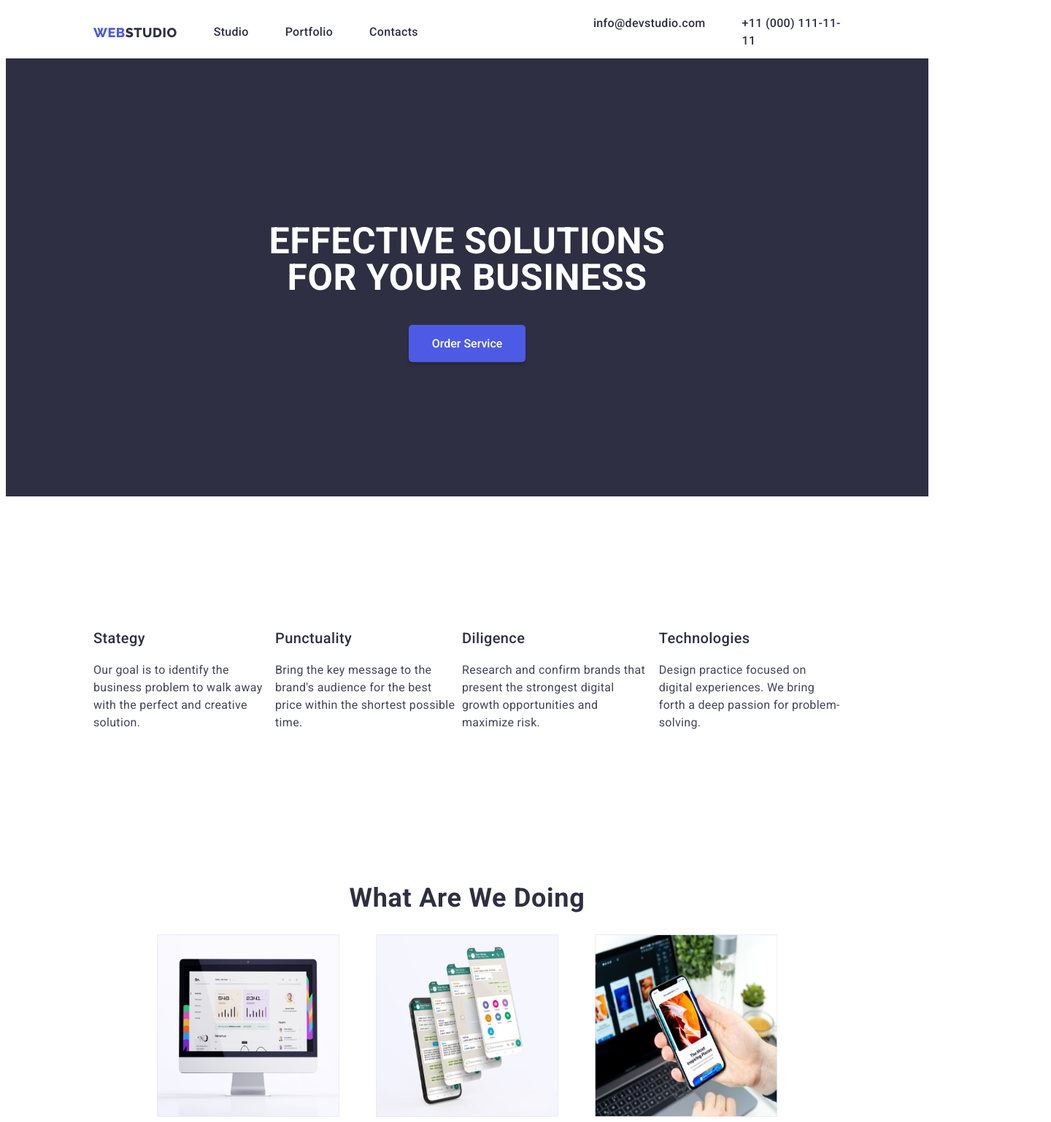
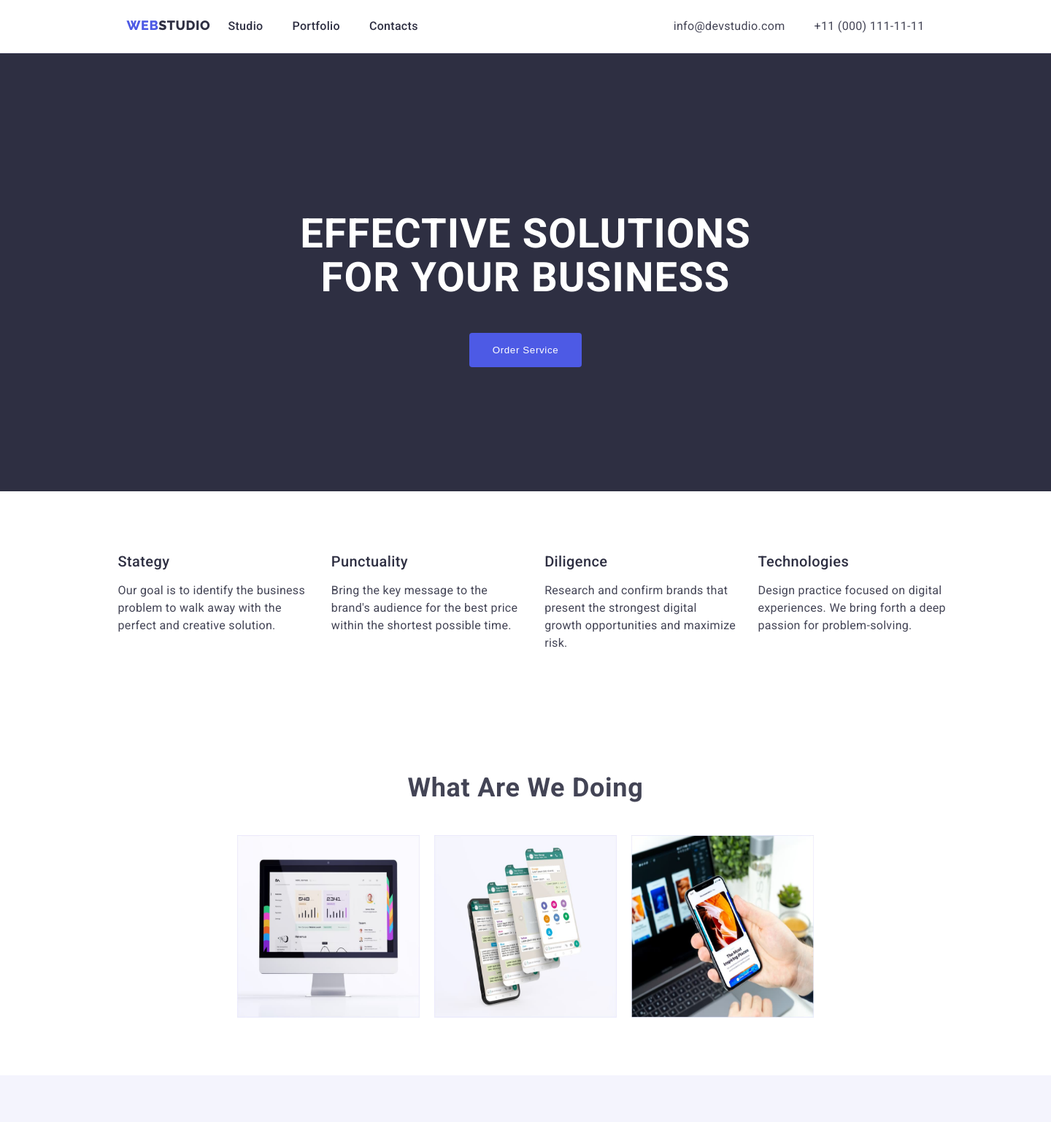
Before and after one commit to wackytsui/goit-markup-hw-03, a plain HTML site: page index.html in a window 1280 px wide. Shown: the top 1537 px of the page at 73% size, 1440 px wide, since content can reach past the window. Drawn offline with Linux system fonts and the light colour scheme.

Commit message:
replacement

```diff
--- a/css/style.css
+++ b/css/style.css
@@ -1,263 +1,242 @@
-:root{
-    --IRIS:#4D5AE5;
+:root {
+    --IRIS: #4D5AE5;
     --button: #2f3eec;
-    --NAVY-BLUE:#2E2F42;
-    --CLOUD:#F4F4FD;
-    --WHITE:#FFF;
-    --SLATE:#434455;
-    --ACTIVE:#ff0000;
+    --NAVY-BLUE: #2E2F42;
+    --CLOUD: #F4F4FD;
+    --WHITE: #FFF;
+    --SLATE: #434455;
+    --ACTIVE: #ff0000;
+    --CORNFLOWER: #E7E9FC;
 }
-body{
+/* start of general styling */
+body {
     font-family: "Roboto", sans-serif;
+    font-size: 16px;
+    font-weight: 400;
+    color: var(--SLATE);
+    line-height: 24px;
+    letter-spacing: 0.32px;
+    width: 1440px;
+    margin: auto;
+}
+.logo {
+    font-family: "Raleway", sans-serif;
+    text-decoration: none;
+    font-size: 18px;
+    font-weight: 800;
+    line-height: 21px;
+    letter-spacing: 0.54px;
+    text-transform: uppercase;
+}
+.logo span:nth-child(1) {
+    color: var(--IRIS);
+}
+.logo span:nth-child(2) {
     color: var(--NAVY-BLUE);
-    font-size: 18px;
-    font-style: normal;
-    font-weight: 800;
-    line-height: 21px; /* 116.667% */
-    letter-spacing: 0.54px;
 }
-.logo{
-    font-family: "Raleway", sans-serif;
-    font-weight: 800;
+.nav-list,
+.nav-contact {
+    margin: 0;
+    list-style: none;
+    padding-left: 0;
+}
+.nav-list .link {
+    color: var(--NAVY-BLUE);
+    text-decoration: none;
+    font-weight: 500;
+}
+.nav-contact .link {
+    color: var(--SLATE);
     text-decoration: none;
 }
-.logo-web{
+.link:hover {
     color: var(--IRIS);
 }
-.logo-studio{
+.hero {
+    background-color: var(--NAVY-BLUE);
+}
+.hero-text {
+    color: var(--WHITE);
+    text-align: center;
+    font-size: 56px;
+    font-weight: 700;
+    line-height: 60px;
+    letter-spacing: 1.12px;
+}
+.hero-btn {
+    border: none;
+    color: var(--WHITE);
+    border-radius: 4px;
+    background: var(--IRIS);
+    font-weight: 500;
+    letter-spacing: 0.64px;
+}
+.body-text-list,
+.body-feature-list,
+.body-team-list {
+    list-style: none;
+    padding-left: 0;
+}
+.body-text-list h3 {
     color: var(--NAVY-BLUE);
+    font-size: 20px;
+    font-weight: 500;
+    letter-spacing: 0.4px;
 }
-.logo-studio-footer{
-    color: var(--WHITE);
-}
-.link-nav-parent{
-    margin: 0px;
-    padding: 0px;
-    text-decoration: none;
-    font-family: "Roboto", sans-serif;
-    font-size: 16px;
-    font-weight: 500;
-    line-height: 24px; /* 150% */
-    letter-spacing: 0.32px;
-
-    /*
-    align-items: center;
-    display: flex;
-    gap: 50px;*/
-}
-.link-nav-contact{
-    color: var(--NAVY-BLUE);
-    text-decoration: none;
-
-    font-size: 16px;
-    font-weight: 500;
-    line-height: 24px; /* 150% */
-    letter-spacing: 0.32px;
-}
-.link-nav{
-    color: var(--NAVY-BLUE);
-    text-decoration:none;
-}
-.link-nav:hover,
-.link-nav:focus{
-    color: var(--IRIS);
-}
-.link-nav:active{
-    color: var(--ACTIVE);
-}
-
-.head-banner {
-background: var(--NAVY-BLUE);
-}
-.head-banner-text {
-    font-size: 50px;
-    line-height: 1;
-    text-transform: uppercase;
-    color: var(--WHITE);
-    margin-bottom: 40px;
+.body-head {
+    font-size: 36px;
+    font-weight: 700;
+    line-height: 40px;
+    letter-spacing: 0.72px;
+    text-transform: capitalize;
     text-align: center;
 }
-.head-banner-button {
-    font-size: 16px;
-    font-family: inherit;
-    font-weight: 500;
-    border: none;
-    cursor: pointer;
-    color: var(--WHITE);
-    background-color: var(--IRIS);
-    border-radius: 5px ;
-    border-color: var(--IRIS);
-    background: var(--IRIS);
-    box-shadow: 0px 4px 4px 0px rgba(0, 0, 0, 0.15);
+.footer-page,
+.footer-page span:nth-child(2) {
+    background-color: var(--NAVY-BLUE);
+    color: var(--CLOUD);
 }
-.head-banner-button:hover {
-    background-color: var(--button);
+/* end of general styling */
+
+/* start of navigation positioning */
+.navigation {
+    display: flex;
+    height: 72px;
+    flex-shrink: 0;
+    border-bottom: 1px solid var(--CORNFLOWER);
+    background: var(--WHITE);
+    align-items: center;
+    justify-content: center;
 }
-
-.head-banner-body{
-    color: var(--NAVY-BLUE, #2E2F42);
-    text-align: center;
-
-    /* Header 2 */
-    font-family: Roboto;
-    font-size: 36px;
-    font-weight: 700;
-    line-height: 40px; /* 111.111% */
-    letter-spacing: 0.72px;
-    text-transform: capitalize;
-}
-.list-text{
-    list-style-type: none;
-    text-decoration-style: none;
-    padding: 0;
-}
-.list-text p{
-    color: var(--SLATE, #434455);
-
-    /* Body */
-    font-family: Roboto;
-    font-size: 16px;
-    font-weight: 400;
-    line-height: 24px; /* 150% */
-    letter-spacing: 0.32px;
-}
-.list-text h3{
-    color: var(--NAVY-BLUE, #2E2F42);
-
-    /* Header 3 */
-    font-family: Roboto;
-    font-size: 20px;
-    font-weight: 500;
-    line-height: 24px; /* 120% */
-    letter-spacing: 0.4px;
-}
-.list-picture{
-    list-style-type: none;
-    padding: 0%;
-}
-.list-picture h2{
-    color: var(--NAVY-BLUE, #2E2F42);
-
-    /* Header 3 */
-    font-family: Roboto;
-    font-size: 20px;
-    font-weight: 500;
-    line-height: 24px; /* 120% */
-    letter-spacing: 0.4px;
-}
-.list-picture p{
-    color: var(--SLATE, #434455);
-
-    /* Body */
-    font-family: Roboto;
-    font-size: 16px;
-    font-weight: 400;
-    line-height: 24px; /* 150% */
-    letter-spacing: 0.32px;
-}
-.head-banner-body-text,
-.head-banner-body-picture{
-    background-color: var(--WHITE);
-    height: 500px;
-}
-.head-banner-body-team{
-    border-color: var(--CLOUD);
-    border-style:solid;
-    box-sizing: border-box;
-    background-color: var(--CLOUD);
-}
-.footer-page{
-    background: var(--NAVY-BLUE);
-    width: auto;
-    height: 312px;
+.logo {
+    display: inline-flex;
+    height: 24px;
     flex-shrink: 0;
 }
-.footer-page p{
-    color: var(--CLOUD, #F4F4FD);
-
-    /* Body */
-    font-family: Roboto;
-    font-size: 16px;
-    font-style: normal;
-    font-weight: 400;
-    line-height: 24px; /* 150% */
-    letter-spacing: 0.32px;
+.nav-list {
+    display: inline-flex;
+    gap: 40px;
+    padding-inline-start: 20px;
 }
-/* position of block / inline-block / flex / inline-flex*/
-
-/* start of header positioning */
-.navigation-container{
-    display: flex;
-    height: 72px;
-    width: auto;
-    padding: 0px;
-    justify-content: center;
-    align-items: center;
-    margin-inline-start: 120px;
-    margin-inline-end: 120px;
+.nav-contact {
+    display: inline-flex;
+    padding-inline-start: 350px;
+    gap: 40px;
 }
-.logo-container{
-    display: inline-flex;
-}
-.link-nav-parent{
-    display: inline-flex;
-    list-style: none;
-    gap: 50px;
-    margin-inline-start: 50px;
-}
-.link-nav-contact{
-    margin-inline-start: 200px;
-    display: inline-flex;
-    list-style: none;
-    gap: 50px;
-}
-/* end of header positioning */
+/* end of navigation positionine */
 
 /* start of hero section */
-.head-banner {
-    width: auto;
-    height: 600px;
+.hero {
     display: flex;
     align-items: center;
     justify-content: center;
     flex-direction: column;
+    text-transform: uppercase;
+    height: 600px;
+    flex-shrink: 0;
 }
-.head-banner-button {
+.hero-btn {
+    display: inline-flex;
     padding: 16px 32px;
+    align-items: flex-start;
+    gap: 10px;
 }
 /* end of hero section */
 
-/* start of text section */
-.head-banner-body-text{
+/* start of section 1 */
+.body-text {
     display: flex;
+    height: 300px;
+    align-items: center;
+    justify-content: center;
+    background-color: var(--WHITE);
+}
+.body-text-list li {
+    display: inline-flex;
+    flex-direction: column;
+    width: 264px;
+    padding-left: 24px;
+}
+.body-text-list li h3{
+    margin-bottom: 0;
+}
+/* end of section 1 */
+
+/* start of section 2 */
+.body-feature {
+    display: flex;
+    height: 500px;
+    align-items: center;
+    justify-content: center;
+    flex-direction: column;
+    background-color: var(--WHITE);
+}
+.body-feature-list {
+    display: inline-flex;
+    gap: 20px;
+}
+/* end of section 2 */
+
+/* start of section 3 */
+.body-team {
+    display: flex;
+    height: 732px;
+    align-items: center;
+    justify-content: center;
+    flex-direction: column;
+    background-color: var(--CLOUD);
+}
+.body-team-list {
+    display: inline-flex;
+    text-align: center;
+    gap: 20px;
+}
+.image-list {
+    display: inline-flex;
+    padding-bottom: 0px;
+    flex-direction: column;
+    align-items: center;
+
+    border-radius: 0px 0px 4px 4px;
+    background: var(--WHITE, #FFF);
+    box-shadow: 0px 2px 1px 0px rgba(46, 47, 66, 0.08),
+    0px 1px 1px 0px rgba(46, 47, 66, 0.16),
+    0px 1px 6px 0px rgba(46, 47, 66, 0.08);
+}
+.image-disc {
+    display: inline-flex;
+    margin-top: 32px;
+    margin-bottom: 32px;
+    width: 232px;
+    flex-direction: column;
     justify-content: center;
     align-items: center;
-    margin-inline-start: 120px;
-    margin-inline-end: 120px;
-}
-.list-text{
-    display: inline-flex;
     gap: 8px;
 }
-/* end of text section */
-
-/* start of picture section */
-.list-picture{
-    display: flex;
-    align-items: center;
-    justify-content: center;
-    gap: 50px;
+.image-disc h2,
+.image-disc p {
+    display: inline-flex;
+    flex-direction: column;
+    margin: 0;
 }
-/* end of picture section */
+/* end of section 3 */
 
 /* start of footer */
 .footer-page {
     display: flex;
+    height: 312px;
+    flex-direction: column;
     justify-content: center;
-    flex-direction: column;
 }
-.logo-footer{
-    padding-inline-start: 120px;
-    padding-inline-end: 120px;
+.footer-page .logo{
+    display: inline-flex;
+    height: 24px;
+    align-items: center;
+    flex-shrink: 0;
+}
+.footer-page .logo,
+.footer-page p {
+    margin-inline-start: 156px;
+    margin-inline-end: 156px;
 }
 /* end of footer */
--- a/index.html
+++ b/index.html
@@ -4,56 +4,59 @@
     <meta charset="UTF-8">
     <meta name="viewport" content="width=device-width, initial-scale=1.0">
         <title>WebStudio</title>
-
         <link href="https://fonts.googleapis.com/css2?family=Raleway:wght@800&family=Roboto:wght@400;500;700;900&display=swap" rel="stylesheet">
 
         <link rel="stylesheet" href="./css/style.css">
     </head>
     <body>
-    <header class="navigation-container">
-        <!--Logo-->
-        <div class="logo-container">
-            <a href="index.html" target="_parent" class="logo">
-                <span class="logo-web">WEB</span
-                    ><span class="logo-studio">STUDIO</span>
-            </a>
-        </div>
-        <nav>
-        <ul class="link-nav-parent">
+    <header>
+        <div class="navigation">
+            <nav class="nav-parent">
+            <!-- logo -->
+                <a href="index.html" target="_parent" class="logo"
+                ><span class="logo-web">WEB</span
+                    ><span class="logo-studio">STUDIO</span></a>
+            <!-- navigation -->
+            <ul class="nav-list">
                 <li>
-                <a href="index.html" target="_parent" class="link-nav">Studio</a>
+                    <a href="index.html" target="_parent" class="link"
+                    >Studio</a>
                 </li>
                 <li>
-                <a href="portfolio.html" target="_parent" class="link-nav">Portfolio</a>
+                    <a href="portfolio.html" target="_parent" class="link"
+                    >Portfolio</a>
                 </li>
                 <li>
-                <a href="contact.html" target="_parent" class="link-nav">Contacts</a>
+                    <a href="contact.html" target="_parent" class="link"
+                    >Contacts</a>
                 </li>
             </ul>
             </nav>
-
-        <ul class="link-nav-contact">
+            <!-- navigation contact -->
+            <ul class="nav-contact">
                 <li>
-                <a href="mailto:info@devstudio" target="_parent" class="link-nav">info@devstudio.com</a>
+                    <a href="mailto:info@devstudio" target="_parent" class="link"
+                    >info@devstudio.com</a>
                 </li>
                 <li>
-                <a href="tel:+110001111111" target="_parent" class="link-nav">+11 (000) 111-11-11</a>
+                    <a href="tel:+110001111111" target="_parent" class="link"
+                    >+11 (000) 111-11-11</a>
                 </li>
             </ul>
+        </div>
     </header>
     <!--- Main body of page -->
     <main>
-        <!-- Hero Section -->
-        <section class="head-banner">
-        <h1 class="head-banner-text">
+    <section class="hero">
+        <h1 class="hero-text">
             Effective Solutions <br>
             for Your Business
         </h1>
-            <button type="button" class="head-banner-button">Order Service</button>
+        <button type="button" class="hero-btn">Order Service</button>
     </section>
     <!--- section 1 -->
-    <section class="head-banner-body-text">
-        <ul class="list-text">
+    <section class="body-text">
+        <ul class="body-text-list">
             <li>
                 <h3>Stategy</h3>
                 <p>Our goal is to identify the business problem to walk away with the perfect and creative solution.</p>
@@ -73,54 +76,64 @@
         </ul>
     </section>
     <!--- section 2 -->
-    <section class="head-banner-body-picture">
-            <h2 class="head-banner-body">What are we doing</h2>
-
-        <ul class="list-picture">
-        <li><img src="images/computer.jpg" alt="computer" height="250" width="250"></li>
-        <li><img src="images/cellphone.jpg" alt=" cellphone" height="250" width="250"></li>
-        <li><img src="images/phone-laptop.jpg" alt="phone-laptop" height="250" width="250"></li>
+    <section class="body-feature">
+        <h2 class="body-head">What are we doing</h2>
+        <ul class="body-feature-list">
+            <li>
+                <img src="images/computer.jpg" alt="computer" height="250" width="250">
+            </li>
+            <li>
+                <img src="images/cellphone.jpg" alt=" cellphone" height="250" width="250">
+            </li>
+            <li>
+                <img src="images/phone-laptop.jpg" alt="phone-laptop" height="250" width="250">
+            </li>
         </ul>
     </section>
     <!--- section 3-->
-    <section class="head-banner-body-team">
-        <h2 class="head-banner-body">Our Team</h2>
-        <ul class="list-picture">
-            <li>
+    <section class="body-team">
+        <h2 class="body-head team">Our Team</h2>
+        <ul class="body-team-list">
+            <li class="image-list">
                 <img src="images/mark-guerrero.jpg" alt="Mark Guerrero" height="250" width="250">
+                <div class="image-disc">
                     <h2>Mark Guerrero</h2>
                     <p>Product Designer</p>
+                </div>
             </li>
-            <li>
+            <li class="image-list">
                 <img src="images/tom-ford.jpg" alt="Tom Ford" height="250" width="250">
+                <div class="image-disc">
                     <h2>Tom Ford</h2>
                     <p>Frontend Developer</p>
+                </div>
             </li>
-            <li>
+            <li class="image-list">
                 <img src="images/camila-garcia.jpg" alt="Camila Garcia" height="250" width="250">
+                <div class="image-disc">
                     <h2>Camila Garcia</h2>
                     <p>Marketing</p>
+                </div>
             </li>
-            <li>
+            <li class="image-list">
                 <img src="images/daniel-wilson.jpg" alt="Daniel Wilson" height="250" width="250">
+                <div class="image-disc">
                     <h2>Daniel Wilson</h2>
                     <p>UI Designer</p>
+                </div>
             </li>
         </ul>
     </section>
     </main>
     <!--- Footer -->
     <footer class="footer-page">
-        <div class="logo-footer">
-            <a href="index.html" target="_parent" class="logo">
-                <span class="logo logo-web">WEB</span
-                    ><span class="logo logo-studio-footer"
-                    >STUDIO</span></a>
+        <a href="index.html" target="_parent" class="logo"
+        ><span class="">WEB</span
+            ><span class="">STUDIO</span></a>
         <p> Increase the flow of customers and <br>
             sales for your business with digital <br>
             marketing & growth solutions.
         </p>
-        </div>
     </footer>
     </body>
 </html>
```
Lines whose indentation alone changed are shown as unchanged.
